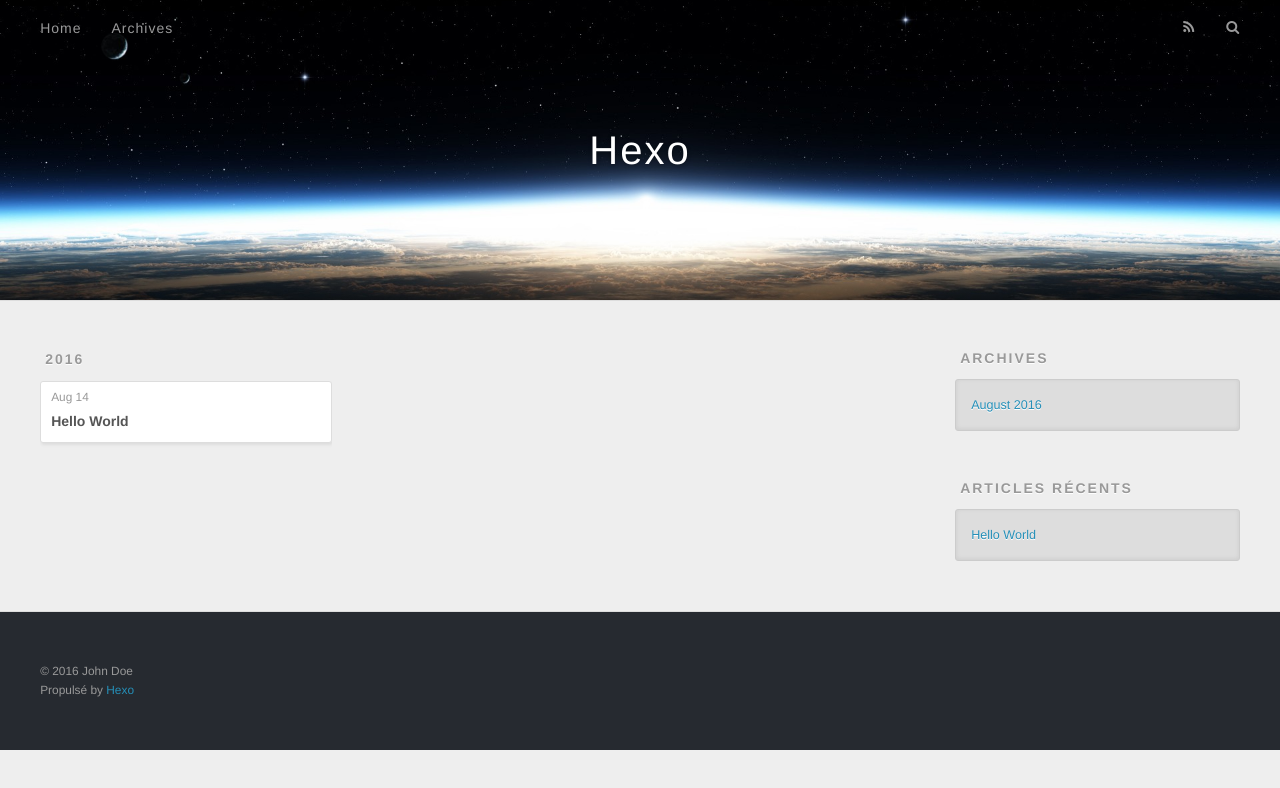
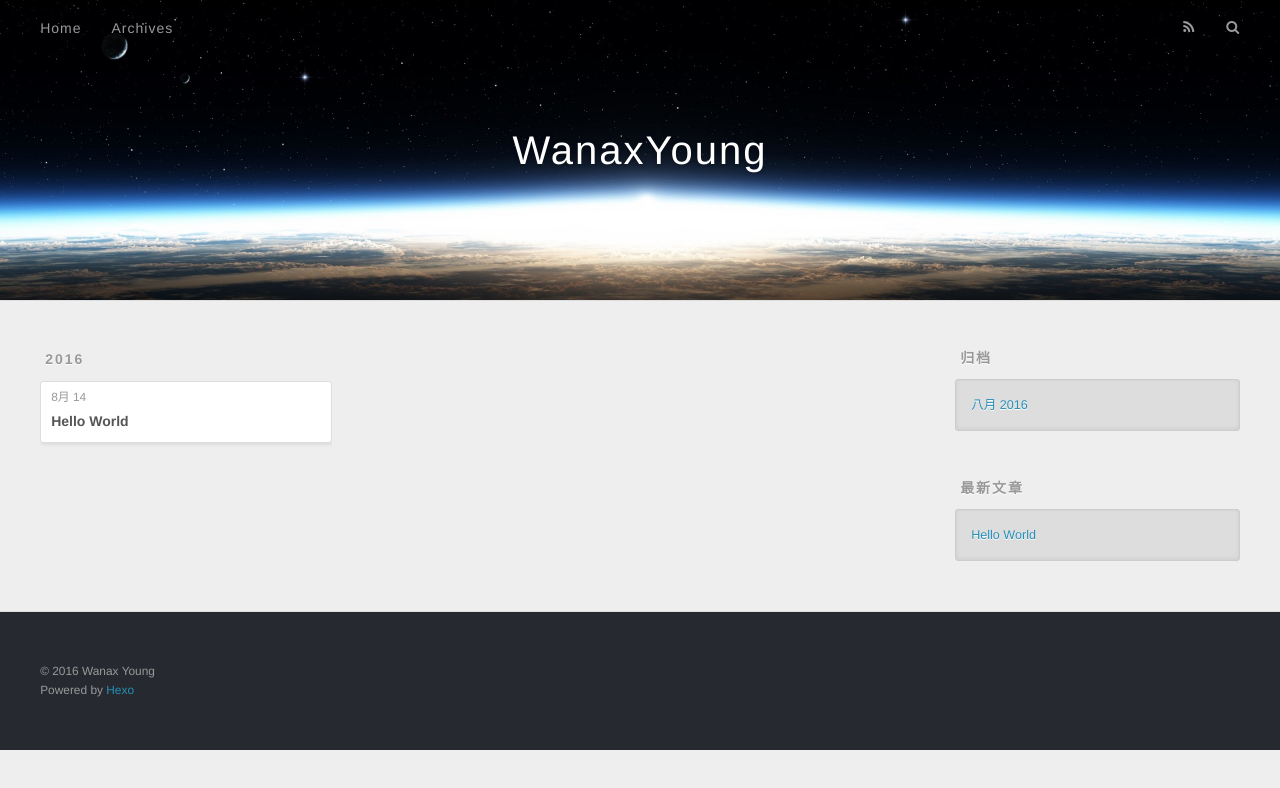
Before and after one commit to WanaxYoung/wanaxyoung.github.io, a plain HTML site: page archives/index.html in a window 1280 px wide. Drawn offline with nearby package versions, Linux system fonts and the light colour scheme.

Commit message:
Site updated: 2016-08-14 17:05:15

```diff
--- a/archives/index.html
+++ b/archives/index.html
@@ -3,16 +3,16 @@
 <head>
   <meta charset="utf-8">
 
-  <title>Archives | Hexo</title>
+  <title>归档 | WanaxYoung</title>
   <meta name="viewport" content="width=device-width, initial-scale=1, maximum-scale=1">
   <meta property="og:type" content="website">
-<meta property="og:title" content="Hexo">
-<meta property="og:url" content="http://yoursite.com/archives/index.html">
-<meta property="og:site_name" content="Hexo">
+<meta property="og:title" content="WanaxYoung">
+<meta property="og:url" content="https://wanaxyoung.github.io/archives/index.html">
+<meta property="og:site_name" content="WanaxYoung">
 <meta name="twitter:card" content="summary">
-<meta name="twitter:title" content="Hexo">
+<meta name="twitter:title" content="WanaxYoung">
 
-    <link rel="alternate" href="/atom.xml" title="Hexo" type="application/atom+xml">
+    <link rel="alternate" href="/atom.xml" title="WanaxYoung" type="application/atom+xml">
 
 
     <link rel="icon" href="/favicon.png">
@@ -33,7 +33,7 @@
   <div id="header-outer" class="outer">
     <div id="header-title" class="inner">
       <h1 id="logo-wrap">
-        <a href="/" id="logo">Hexo</a>
+        <a href="/" id="logo">WanaxYoung</a>
       </h1>
 
     </div>
@@ -48,12 +48,12 @@
       </nav>
       <nav id="sub-nav">
 
-          <a id="nav-rss-link" class="nav-icon" href="/atom.xml" title="Flux RSS"></a>
+          <a id="nav-rss-link" class="nav-icon" href="/atom.xml" title="RSS Feed"></a>
 
-        <a id="nav-search-btn" class="nav-icon" title="Rechercher"></a>
+        <a id="nav-search-btn" class="nav-icon" title="搜索"></a>
       </nav>
       <div id="search-form-wrap">
-        <form action="//google.com/search" method="get" accept-charset="UTF-8" class="search-form"><input type="search" name="q" results="0" class="search-form-input" placeholder="Search"><button type="submit" class="search-form-submit">&#xF002;</button><input type="hidden" name="sitesearch" value="http://yoursite.com"></form>
+        <form action="//google.com/search" method="get" accept-charset="UTF-8" class="search-form"><input type="search" name="q" results="0" class="search-form-input" placeholder="Search"><button type="submit" class="search-form-submit">&#xF002;</button><input type="hidden" name="sitesearch" value="https://wanaxyoung.github.io"></form>
       </div>
     </div>
   </div>
@@ -76,7 +76,7 @@
   <div class="archive-article-inner">
     <header class="archive-article-header">
       <a href="/2016/08/14/hello-world/" class="archive-article-date">
-  <time datetime="2016-08-14T08:07:22.301Z" itemprop="datePublished">Aug 14</time>
+  <time datetime="2016-08-14T08:07:22.301Z" itemprop="datePublished">8月 14</time>
 </a>
 
 
@@ -107,9 +107,9 @@
 
 
   <div class="widget-wrap">
-    <h3 class="widget-title">Archives</h3>
+    <h3 class="widget-title">归档</h3>
     <div class="widget">
-      <ul class="archive-list"><li class="archive-list-item"><a class="archive-list-link" href="/archives/2016/08/">August 2016</a></li></ul>
+      <ul class="archive-list"><li class="archive-list-item"><a class="archive-list-link" href="/archives/2016/08/">八月 2016</a></li></ul>
     </div>
   </div>
 
@@ -117,7 +117,7 @@
 
 
   <div class="widget-wrap">
-    <h3 class="widget-title">Articles récents</h3>
+    <h3 class="widget-title">最新文章</h3>
     <div class="widget">
       <ul>
 
@@ -137,8 +137,8 @@
 
   <div class="outer">
     <div id="footer-info" class="inner">
-      &copy; 2016 John Doe<br>
-      Propulsé by <a href="http://hexo.io/" target="_blank">Hexo</a>
+      &copy; 2016 Wanax Young<br>
+      Powered by <a href="http://hexo.io/" target="_blank">Hexo</a>
     </div>
   </div>
 </footer>
```
Also changed, not shown: 2016/08/14/hello-world/index.html (+14 -14 lines), archives/2016/08/index.html (+16 -16 lines), archives/2016/index.html (+16 -16 lines), index.html (+16 -16 lines).
